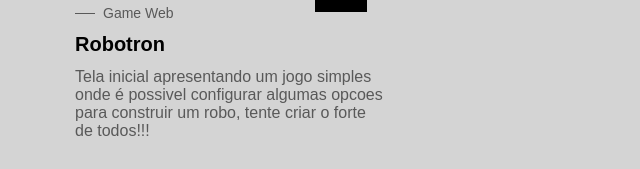
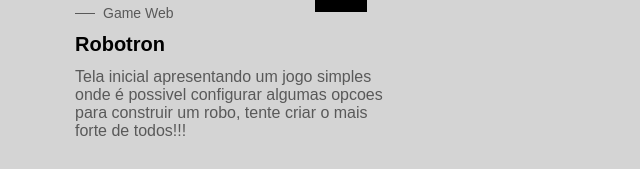
Before and after one commit to kalebeccs/caso-pratico, a plain HTML site: page index.html in a window 1280 px wide. Shown: the part 3280-3449 px from the top of the page, 409-1049 px from the left. Drawn offline with nearby package versions, Linux system fonts and the light colour scheme; no server answers; a web font is replaced by a local one.

Commit message:
Update index.html
corrigindo texto de um dos cards da section projects.

```diff
--- a/index.html
+++ b/index.html
@@ -319,7 +319,7 @@
                         <h3 class="projects__subtitle">Game Web</h3>
                         <h2 class="projects__title">Robotron</h2>
                         <p class="projects__description">
-                            Tela inicial apresentando um jogo simples onde é possivel configurar algumas opcoes para construir um robo, tente criar o forte de todos!!!
+                            Tela inicial apresentando um jogo simples onde é possivel configurar algumas opcoes para construir um robo, tente criar o mais forte de todos!!!
                         </p>
                     </div>
                     <div class="projects__buttons">
```
